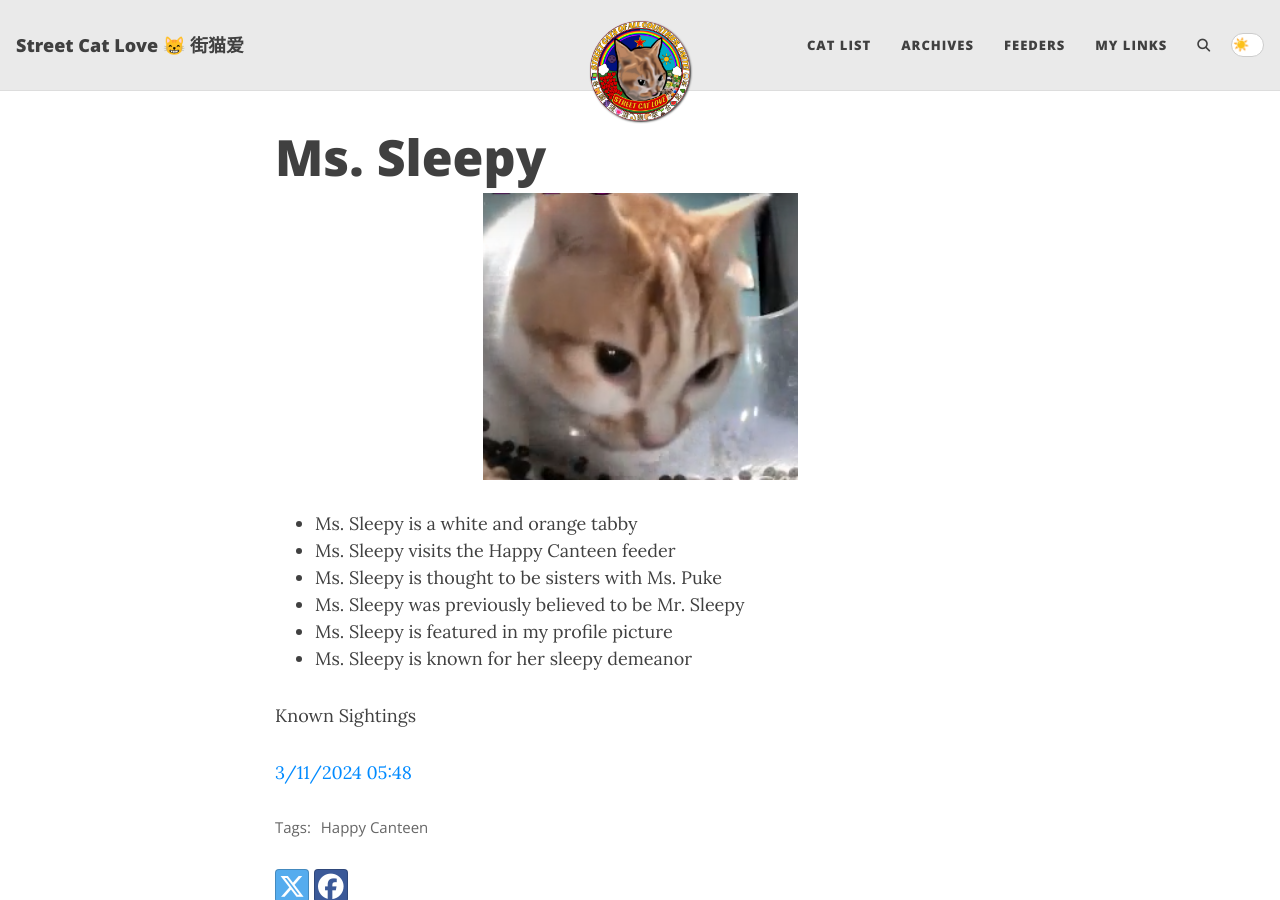
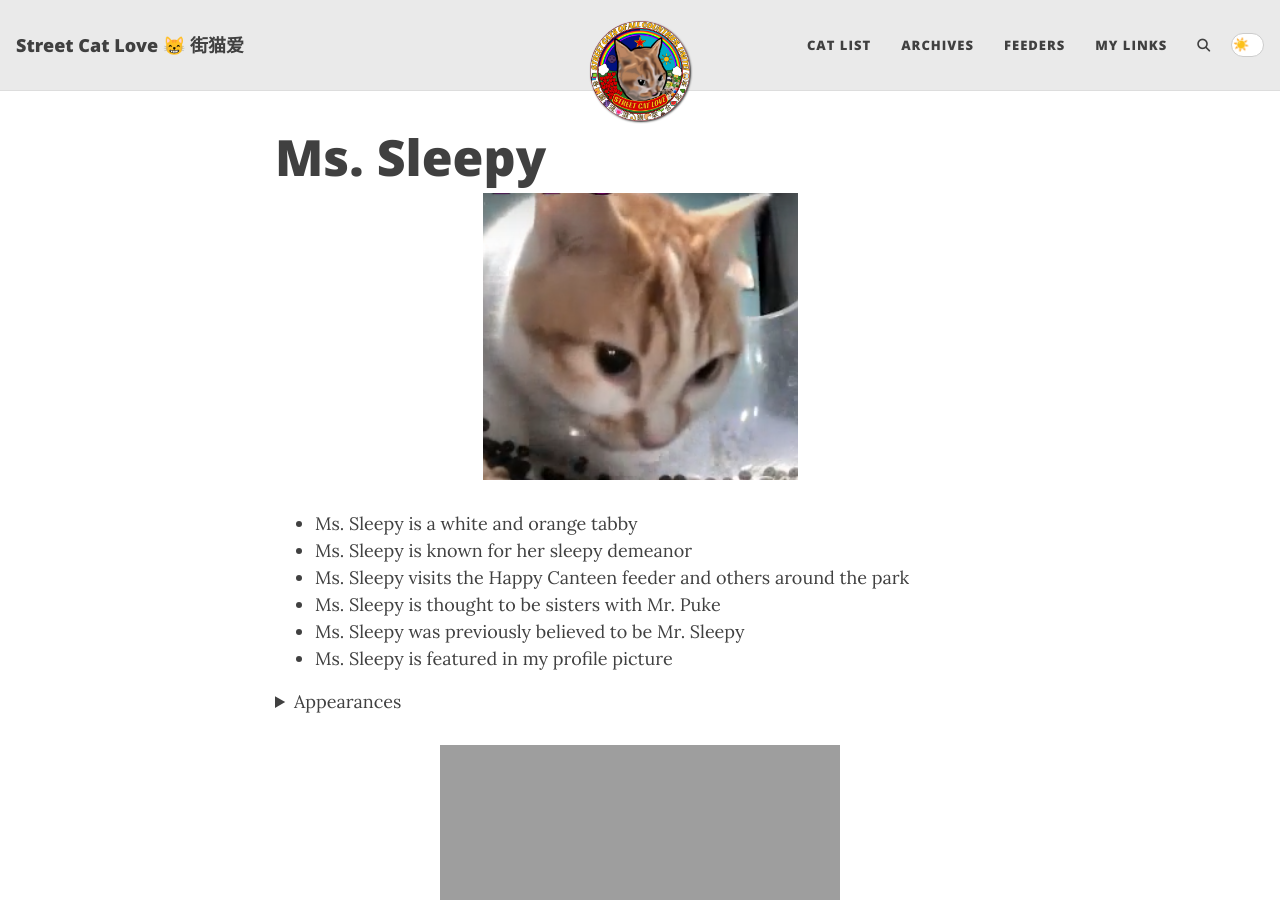
Before and after one commit to StreetCatLove/hellostreetcat, a Jekyll site: the page built from _posts/2024-11-28-ms_sleepy.md, in a window 1280 px wide and 900 px high. Built offline with Jekyll 4.4.1, drawn with Linux system fonts in a browser that asks for light colours; comment, search, counter and statistics services are not loaded; some of the changed lines change nothing that is shown.

Commit message:
Update 2024-11-28-ms_sleepy.md

```diff
--- a/_posts/2024-11-28-ms_sleepy.md
+++ b/_posts/2024-11-28-ms_sleepy.md
@@ -9,12 +9,52 @@
 ![Ms. Sleepy](https://streetcatlove.github.io/hellostreetcat/assets/img/ms_sleepy.png){: .mx-auto.d-block :}
 
 * Ms. Sleepy is a white and orange tabby
-* Ms. Sleepy visits the Happy Canteen feeder
-* Ms. Sleepy is thought to be sisters with Ms. Puke
+* Ms. Sleepy is known for her sleepy demeanor
+* Ms. Sleepy visits the Happy Canteen feeder and others around the park
+* Ms. Sleepy is thought to be sisters with Mr. Puke
 * Ms. Sleepy was previously believed to be Mr. Sleepy
 * Ms. Sleepy is featured in my profile picture
-* Ms. Sleepy is known for her sleepy demeanor
 
-Known Sightings
 
-[3/11/2024 05:48](https://www.youtube.com/watch?v=iSuVDN4P7Ws&t=23356s)
+<details>
+<summary>Appearances</summary>
+<ul>
+  <li><a href="https://youtu.be/DspHnW1elRw?t=2595">01/06/26 00:31</a></li>
+  <li><a href="https://youtu.be/e2D-3t8H4tM?t=8355">01/01/26 14:15</a></li>
+  <li><a href="https://youtu.be/V0sxVL8bOKk?t=1145">12/24/25 12:40</a></li>
+  <li><a href="https://youtu.be/td9jPFyTaZw?t=32865">12/20/25 21:36</a></li>
+  <li><a href="https://youtu.be/Hfx-105Ji4U?t=0">11/28/25 10:53</a></li>
+  <li><a href="https://youtu.be/jGQ0H1V2otI?t=5250">11/13/25 00:48</a></li>
+  <li><a href="https://youtu.be/J0rxysmnFLE?t=2665">10/31/25 12:29</a></li>
+  <li><a href="https://youtu.be/GLlh20Nodow?t=26160">10/21/25 06:54</a></li>
+  <li><a href="https://youtu.be/tD3Tq5Y2MCk?t=2760">10/18/25 12:27</a></li>
+  <li><a href="https://youtu.be/tD3Tq5Y2MCk?t=2125">10/18/25 12:17</a></li>
+  <li><a href="https://youtu.be/kgv6JHLqVpg?t=0">10/14/25 12:13</a></li>
+  <li><a href="https://youtu.be/7X8qn58rj6k?t=0">10/13/25 23:50</a></li>
+  <li><a href="https://youtu.be/HlBsCsCM6Ws?t=300">10/03/25 11:07</a></li>
+  <li><a href="https://youtu.be/lcg6u3SQMsw?t=555">10/02/25 23:12</a></li>
+  <li><a href="https://youtu.be/sI6FnLbW9rk?t=3477">04/21/25 01:10</a></li>
+  <li><a href="https://youtu.be/VTg-pK6cvV4?t=400">04/19/25 23:39</a></li>
+  <li><a href="https://youtu.be/FZEQNYIy_lA?t=980">04/13/25 11:43</a></li>
+  <li><a href="https://youtu.be/Qdb2wKfvppM?t=3315">04/05/25 12:36</a></li>
+  <li><a href="https://youtu.be/yRqs3UgkBKs?t=1235">03/30/25 23:18</a></li>
+  <li><a href="https://youtu.be/RHF-QnatRUI?t=9775">03/28/25 01:45</a></li>
+  <li><a href="https://youtu.be/Uz_AymofyDM?t=1480">03/15/25 00:13</a></li>
+  <li><a href="https://youtu.be/2CAfU9vi2Ho?t=560">03/05/25 00:12</a></li>
+  <li><a href="https://youtu.be/PvfSS7a070g?t=1607">02/17/25 00:57</a></li>
+  <li><a href="https://youtu.be/TpaqghCiTOU?t=0">02/15/25 14:52</a></li>
+  <li><a href="https://youtu.be/0zf4XJiX69Y?t=0">02/13/25 12:26</a></li>
+  <li><a href="https://youtu.be/yXAsPWvlXBw?t=600">02/11/25 12:40</a></li>
+  <li><a href="https://youtu.be/IdTTXuxN-dg?t=297">02/05/25 12:41</a></li>
+  <li><a href="https://youtu.be/Sn9_B7k01sU?t=0">02/03/25 12:30</a></li>
+  <li><a href="https://youtu.be/FSPOGzHpMkw?t=34787">02/01/25 22:13</a></li>
+  <li><a href="https://youtu.be/mUWZu8QUILs?t=678">01/29/25 13:09</a></li>
+  <li><a href="https://youtu.be/zHuzO6x--Us?t=36867">01/18/25 22:26</a></li>
+  <li><a href="https://youtu.be/_9YFWSPIJrg?t=1203">01/17/25 00:34</a></li>
+  <li><a href="https://youtu.be/5N0KlTiXBMU?t=2434">01/10/25 13:04</a></li>
+  <li><a href="https://youtu.be/RRHZFPK4v6Y?t=4292">01/02/25 14:04</a></li>
+  <1i><a href="https://www.youtube.com/watch?v=iSuVDN4P7Ws&t=23356s">03/11/24 05:48</a></li>
+</ul>
+</details>
+
+![Ms. Sleepy](https://streetcatlove.github.io/hellostreetcat/assets/img/ms_sleepy0.png){: .mx-auto.d-block :}
```
